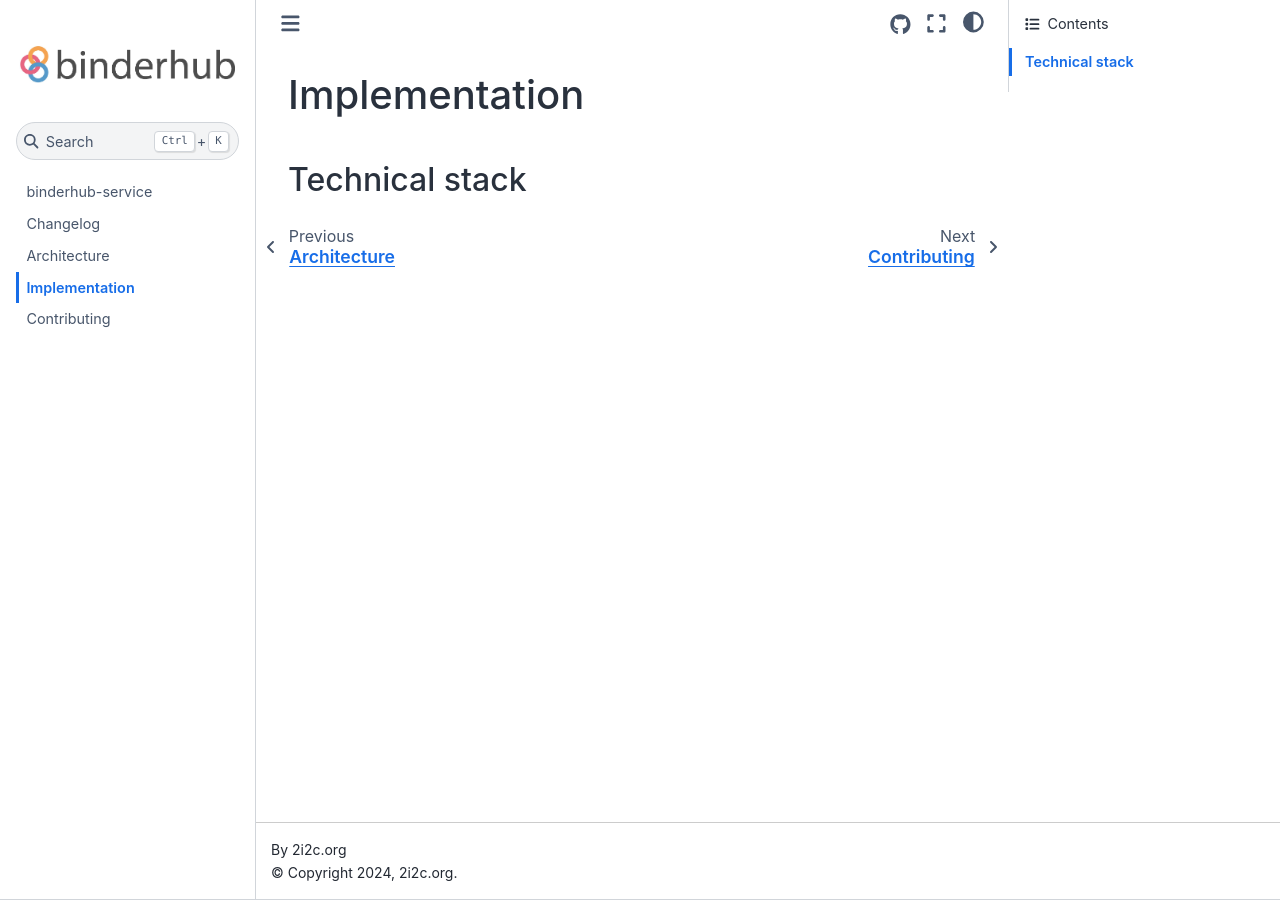
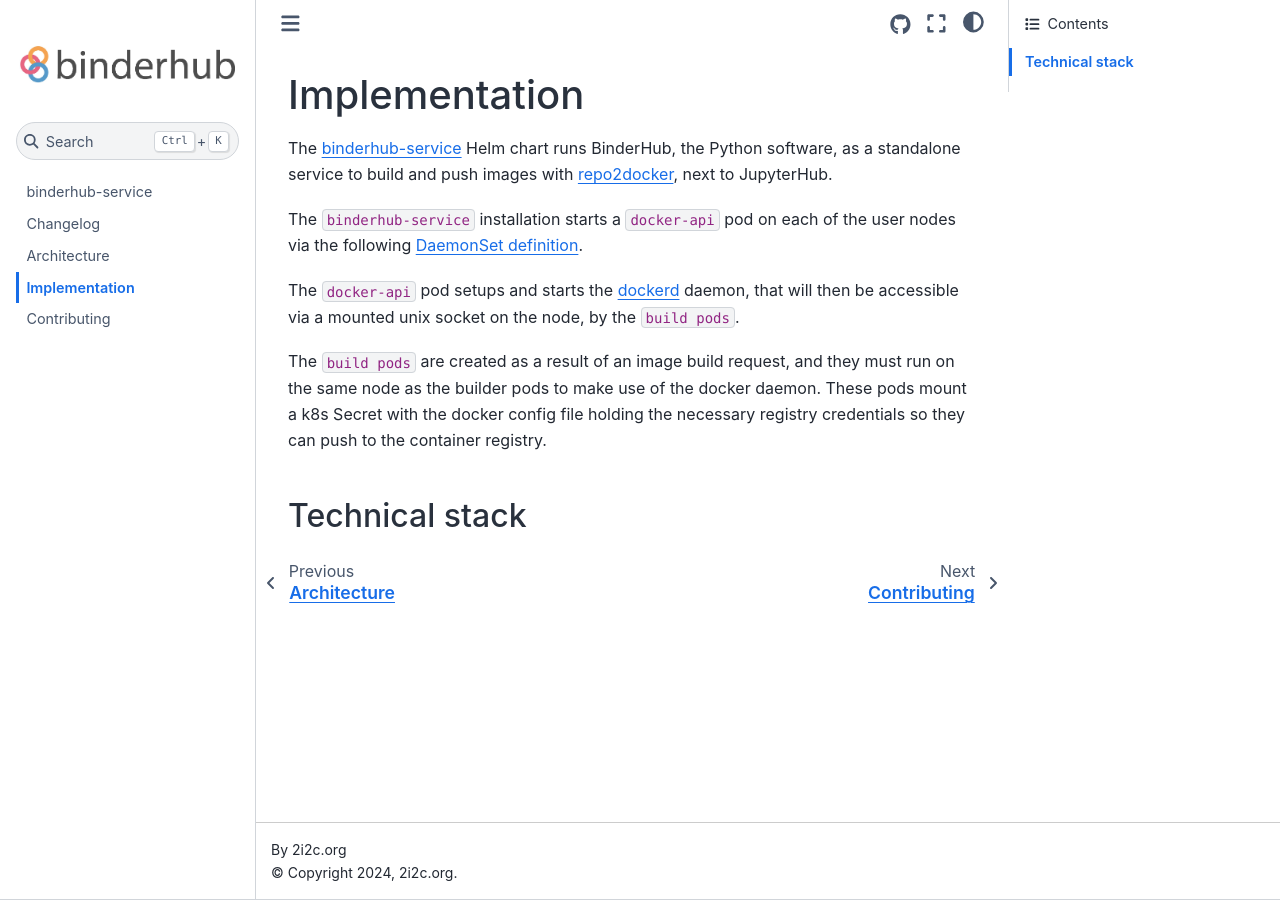
Before and after one commit to jupyterhub/binderhub, a Sphinx documentation site: the page built from docs/source/explanation/implementation.md, in a window 1280 px wide. Built offline with Sphinx 7.4.7 and the Sphinx Book theme 1.1.4, drawn with Linux system fonts in a browser that asks for light colours.

Commit message:
Add implementation details

```diff
--- a/docs/source/explanation/implementation.md
+++ b/docs/source/explanation/implementation.md
@@ -1,4 +1,12 @@
 # Implementation
+
+The [binderhub-service](https://github.com/2i2c-org/binderhub-service/) Helm chart runs BinderHub, the Python software, as a standalone service to build and push images with [repo2docker](https://github.com/jupyterhub/repo2docker), next to JupyterHub.
+
+The `binderhub-service` installation starts a `docker-api` pod on each of the user nodes via the following [DaemonSet definition](https://github.com/2i2c-org/binderhub-service/blob/main/binderhub-service/templates/docker-api/daemonset.yaml).
+
+The `docker-api` pod setups and starts the [dockerd](https://docs.docker.com/engine/reference/commandline/dockerd/) daemon, that will then be accessible via a mounted unix socket on the node, by the `build pods`.
+
+The `build pods` are created as a result of an image build request, and they must run on the same node as the builder pods to make use of the docker daemon. These pods mount a k8s Secret with the docker config file holding the necessary registry credentials so they can push to the container registry.
 
 ## Technical stack
 
```
